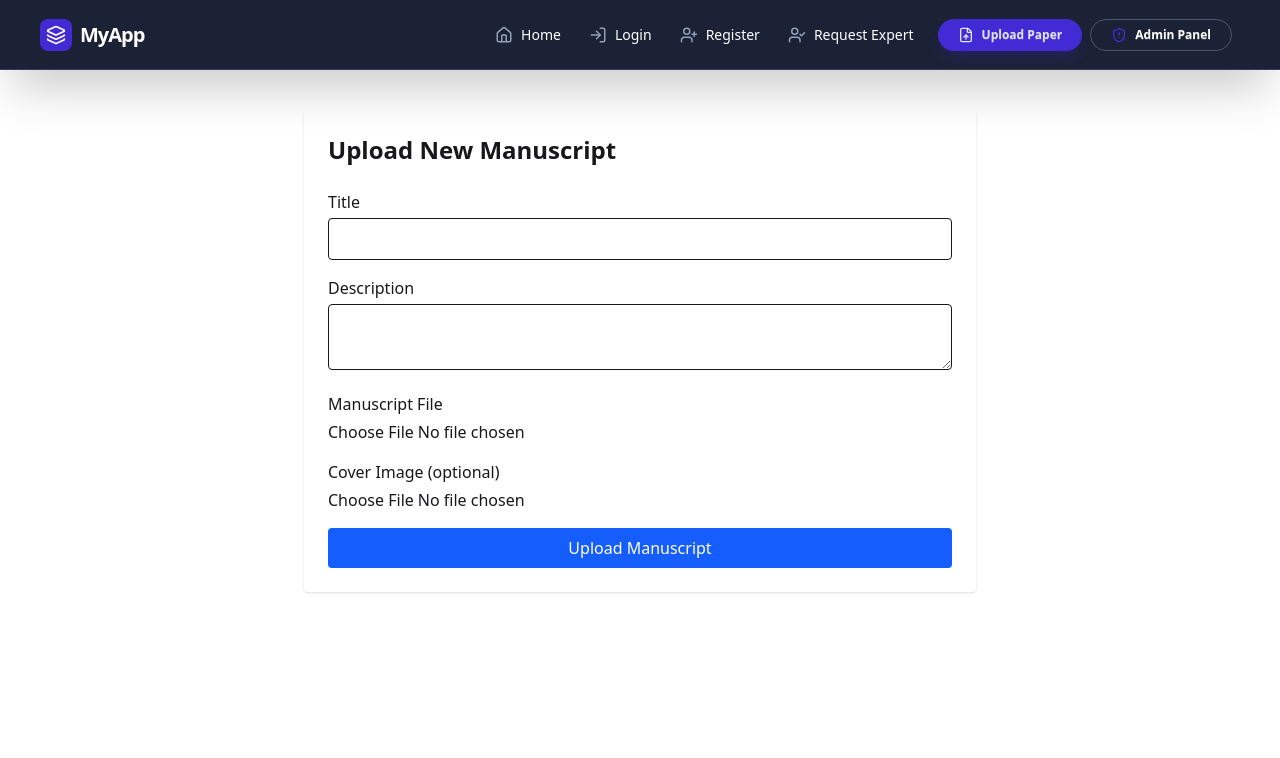
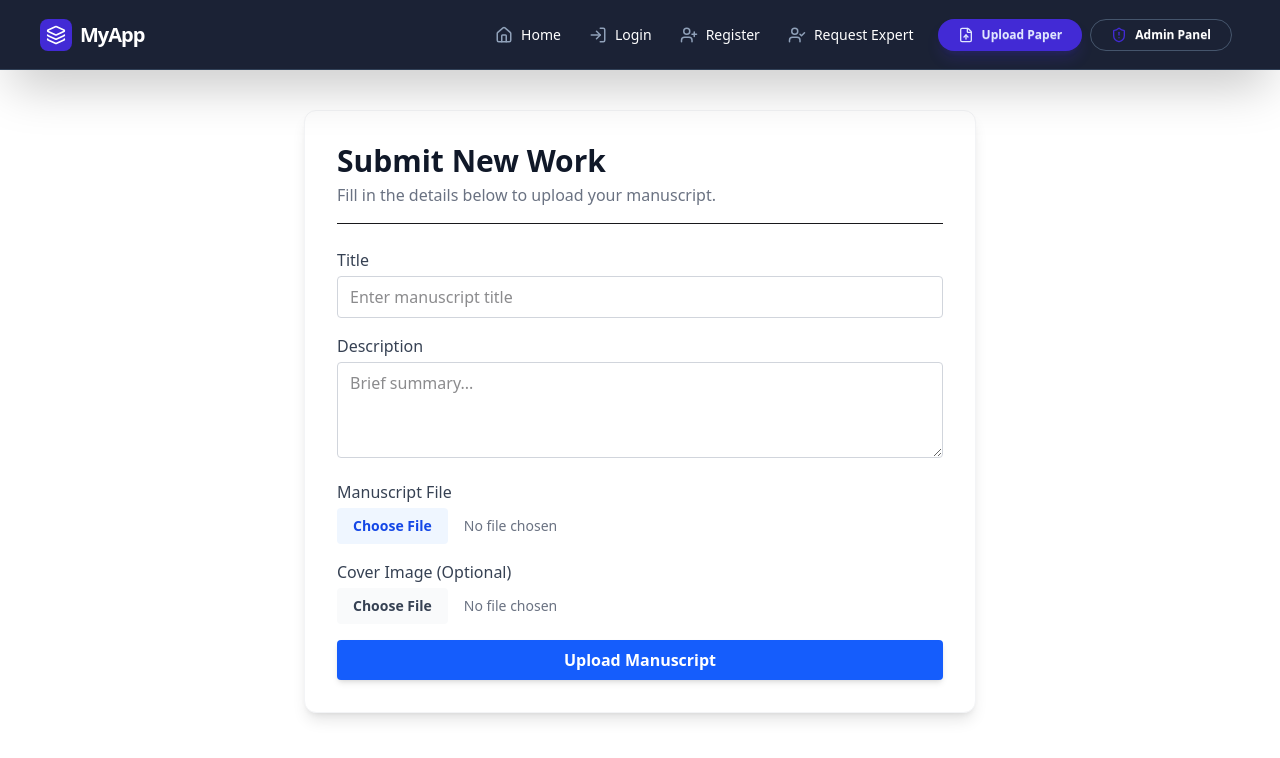
Before and after one commit to MuhammadZeb1/journal_app_frontend, a React app: page /upload-manuscript in a window 1280 px wide. Shown: the top 758 px of the page. Built offline with nearby package versions, Linux system fonts and the light colour scheme; the HTML template or start-up script is replaced by a standard one.

Commit message:
remove the error from the delete and the error state issue

```diff
--- a/src/components/author/ManuscriptCard.jsx
+++ b/src/components/author/ManuscriptCard.jsx
@@ -1,55 +1,112 @@
-import axios from 'axios'; // Import your axios instance or standard axios
- const ManuscriptCard = ({ manuscript, onDelete, onEdit }) => {
+import React from 'react';
+import axios from 'axios';
+import { FileText, Eye, Edit3, Trash2, Calendar, HardDrive } from 'lucide-react';
 
+const statusStyles = {
+  pending: "bg-amber-100 text-amber-700 border-amber-200",
+  submitted: "bg-blue-100 text-blue-700 border-blue-200",
+  under_review: "bg-purple-100 text-purple-700 border-purple-200",
+  accepted: "bg-emerald-100 text-emerald-700 border-emerald-200",
+  rejected: "bg-rose-100 text-rose-700 border-rose-200",
+  published: "bg-cyan-100 text-cyan-700 border-cyan-200",
+};
+
+const ManuscriptCard = ({ manuscript, onDelete, onEdit }) => {
   const handleViewFile = async () => {
     try {
-      // Use your auth token from localStorage
       const token = localStorage.getItem('token');
-
       const response = await axios.get(
         `http://localhost:5000/api/author/manuscripts/${manuscript._id}/file`,
         {
           headers: { Authorization: `Bearer ${token}` },
-          responseType: 'blob', // Critical for handling PDF/Images/Files
+          responseType: 'blob',
         }
       );
-
-      // Create a temporary URL for the file blob
       const file = new Blob([response.data], { type: manuscript.contentType });
       const fileURL = URL.createObjectURL(file);
-
-      // Open the file in a new tab
       window.open(fileURL, '_blank');
-
-      // Clean up the URL after a few seconds
       setTimeout(() => URL.revokeObjectURL(fileURL), 5000);
     } catch (error) {
       console.error("Error opening file:", error);
-      alert("Unauthorized: Please log in again.");
     }
   };
 
   return (
-    <div className="border p-4 rounded flex flex-col md:flex-row justify-between items-start md:items-center">
-      <div>
-        <h3 className="font-semibold text-lg">{manuscript.title}</h3>
-        {/* ... existing code ... */}
+    <div className="flex flex-col bg-white border border-gray-200 rounded-2xl shadow-sm hover:shadow-xl transition-all duration-300 overflow-hidden h-full group">
+
+      {/* 1. Top Section: Image/Thumbnail */}
+      <div className="relative h-48 w-full overflow-hidden bg-gray-100 border-b border-gray-100">
+        {manuscript.imageUrl ? (
+          <img
+            src={manuscript.imageUrl}
+            alt="Thumbnail"
+            className="w-full h-full object-cover group-hover:scale-105 transition-transform duration-500"
+          />
+        ) : (
+          <div className="w-full h-full flex flex-col items-center justify-center text-gray-300">
+            <FileText size={48} strokeWidth={1} />
+            <span className="text-xs mt-2 uppercase font-semibold">No Preview</span>
+          </div>
+        )}
+
+        {/* Status Badge Over Image */}
+        <div className="absolute top-3 right-3">
+          <span className={`px-3 py-1 rounded-full text-[10px] font-bold tracking-wider border shadow-sm ${statusStyles[manuscript.status]}`}>
+            {manuscript.status.replace("_", " ").toUpperCase()}
+          </span>
+        </div>
       </div>
 
-      <div className="flex space-x-2 mt-2 md:mt-0">
-        {/* Changed from <a> to <button> for authenticated request */}
+      {/* 2. Middle Section: Content */}
+      <div className="flex flex-col flex-1 p-5">
+        <h3 className="font-bold text-gray-900 text-lg line-clamp-1 mb-2">
+          {manuscript.title}
+        </h3>
+
+        <p className="text-gray-500 text-sm line-clamp-3 mb-4 flex-1">
+          {manuscript.description || "No description provided for this manuscript."}
+        </p>
+
+        {/* Metadata Grid */}
+        <div className="grid grid-cols-2 gap-2 py-3 border-t border-gray-50 text-[11px] text-gray-400 font-medium">
+          <div className="flex items-center">
+            <Calendar size={14} className="mr-1.5 text-indigo-500" />
+            {new Date(manuscript.createdAt).toLocaleDateString()}
+          </div>
+          <div className="flex items-center justify-end">
+            <HardDrive size={14} className="mr-1.5 text-indigo-500" />
+            {(manuscript.fileSize / 1024 / 1024).toFixed(2)} MB
+          </div>
+        </div>
+      </div>
+
+      {/* 3. Bottom Section: Action Bar */}
+      <div className="p-4 bg-gray-50/50 border-t border-gray-100 flex items-center justify-between gap-2">
         <button
           onClick={handleViewFile}
-          className="px-3 py-1 bg-green-600 text-white rounded hover:bg-green-700"
+          className="flex-1 flex items-center justify-center px-3 py-2 text-sm font-semibold text-white bg-indigo-600 rounded-lg hover:bg-indigo-700 transition-colors shadow-sm"
         >
+          <Eye size={16} className="mr-2" />
           View
         </button>
 
         {manuscript.status === "pending" && (
-          <>
-            <button onClick={() => onEdit(manuscript)} className="px-3 py-1 bg-blue-600 text-white rounded hover:bg-blue-700">Edit</button>
-            <button onClick={() => onDelete(manuscript._id)} className="px-3 py-1 bg-red-600 text-white rounded hover:bg-red-700">Delete</button>
-          </>
+          <div className="flex gap-2">
+            <button
+              onClick={() => onEdit(manuscript)}
+              className="p-2 text-gray-600 bg-white border border-gray-200 rounded-lg hover:bg-gray-100 transition-colors"
+              title="Edit"
+            >
+              <Edit3 size={18} />
+            </button>
+            <button
+              onClick={() => onDelete(manuscript._id)}
+              className="p-2 text-rose-600 bg-rose-50 border border-rose-100 rounded-lg hover:bg-rose-100 transition-colors"
+              title="Delete"
+            >
+              <Trash2 size={18} />
+            </button>
+          </div>
         )}
       </div>
     </div>
--- a/src/components/author/ManuscriptForm.jsx
+++ b/src/components/author/ManuscriptForm.jsx
@@ -1,4 +1,4 @@
-import { useState, useEffect } from "react";
+import { useState, useEffect, useRef } from "react";
 
 const ManuscriptForm = ({ initialData = {}, onSubmit, loading }) => {
   const [title, setTitle] = useState(initialData.title || "");
@@ -6,10 +6,18 @@ const ManuscriptForm = ({ initialData = {}, onSubmit, loading }) => {
   const [file, setFile] = useState(null);
   const [thumbnail, setThumbnail] = useState(null);
 
+  // Refs to manually clear file input fields
+  const fileInputRef = useRef(null);
+  const thumbInputRef = useRef(null);
+
   useEffect(() => {
-    setTitle(initialData.title || "");
-    setDescription(initialData.description || "");
-  }, [initialData]);
+    // Only reset state if we are actually loading an existing manuscript to EDIT
+    // This prevents the "disappearing text" issue when creating new ones
+    if (initialData._id) {
+      setTitle(initialData.title || "");
+      setDescription(initialData.description || "");
+    }
+  }, [initialData._id]); // Only trigger if the ID changes
 
   const handleSubmit = (e) => {
     e.preventDefault();
@@ -26,60 +34,76 @@ const ManuscriptForm = ({ initialData = {}, onSubmit, loading }) => {
 
     onSubmit(formData);
 
+    // Only clear form if it's a NEW upload (not an update)
     if (!initialData._id) {
       setTitle("");
       setDescription("");
       setFile(null);
       setThumbnail(null);
+      if (fileInputRef.current) fileInputRef.current.value = "";
+      if (thumbInputRef.current) thumbInputRef.current.value = "";
     }
   };
 
   return (
     <form onSubmit={handleSubmit} className="space-y-4">
       <div>
-        <label className="block font-medium mb-1">Title</label>
+        <label className="block font-medium mb-1 text-gray-700">Title</label>
         <input
           type="text"
           required
           value={title}
           onChange={(e) => setTitle(e.target.value)}
-          className="w-full border px-3 py-2 rounded"
+          placeholder="Enter manuscript title"
+          className="w-full border border-gray-300 px-3 py-2 rounded focus:ring-2 focus:ring-blue-500 outline-none"
         />
       </div>
 
       <div>
-        <label className="block font-medium mb-1">Description</label>
+        <label className="block font-medium mb-1 text-gray-700">Description</label>
         <textarea
           value={description}
           onChange={(e) => setDescription(e.target.value)}
-          className="w-full border px-3 py-2 rounded"
+          placeholder="Brief summary..."
+          className="w-full border border-gray-300 px-3 py-2 rounded h-24 focus:ring-2 focus:ring-blue-500 outline-none"
         />
       </div>
 
       <div>
-        <label className="block font-medium mb-1">
-          Manuscript File {initialData._id ? "(optional to replace)" : ""}
+        <label className="block font-medium mb-1 text-gray-700">
+          Manuscript File {initialData._id ? "(Optional: replace current)" : ""}
         </label>
-        <input type="file" onChange={(e) => setFile(e.target.files[0])} />
+        <input
+          type="file"
+          ref={fileInputRef}
+          onChange={(e) => setFile(e.target.files[0])}
+          className="w-full text-sm text-gray-500 file:mr-4 file:py-2 file:px-4 file:rounded file:border-0 file:text-sm file:font-semibold file:bg-blue-50 file:text-blue-700 hover:file:bg-blue-100"
+        />
       </div>
 
       <div>
-        <label className="block font-medium mb-1">
-          Cover Image (optional)
+        <label className="block font-medium mb-1 text-gray-700">
+          Cover Image (Optional)
         </label>
         <input
           type="file"
           accept="image/*"
+          ref={thumbInputRef}
           onChange={(e) => setThumbnail(e.target.files[0])}
+          className="w-full text-sm text-gray-500 file:mr-4 file:py-2 file:px-4 file:rounded file:border-0 file:text-sm file:font-semibold file:bg-gray-50 file:text-gray-700 hover:file:bg-gray-100"
         />
       </div>
 
       <button
         type="submit"
         disabled={loading}
-        className="w-full bg-blue-600 text-white py-2 rounded hover:bg-blue-700"
+        className={`w-full py-2 rounded font-bold transition-colors ${
+          loading
+            ? "bg-gray-400 cursor-not-allowed"
+            : "bg-blue-600 text-white hover:bg-blue-700 shadow-md"
+        }`}
       >
-        {loading ? "Submitting..." : initialData._id ? "Update Manuscript" : "Upload Manuscript"}
+        {loading ? "Processing..." : initialData._id ? "Update Manuscript" : "Upload Manuscript"}
       </button>
     </form>
   );
--- a/src/pages/author/UploadManuscript.jsx
+++ b/src/pages/author/UploadManuscript.jsx
@@ -1,6 +1,9 @@
 import { useDispatch, useSelector } from "react-redux";
 import ManuscriptForm from "../../components/author/ManuscriptForm.jsx";
 import { createManuscript } from "../../features/author/authorActions.jsx";
+
+// Define an empty object outside the component to keep a stable reference
+const NEW_MANUSCRIPT_DEFAULT = {};
 
 const UploadManuscript = () => {
   const dispatch = useDispatch();
@@ -11,12 +14,16 @@ const UploadManuscript = () => {
   };
 
   return (
-    <div className="max-w-2xl mx-auto mt-10 p-6 bg-white shadow rounded">
-      <h1 className="text-2xl font-bold mb-6">
-        Upload New Manuscript
-      </h1>
+    <div className="max-w-2xl mx-auto mt-10 p-8 bg-white shadow-lg rounded-xl border border-gray-100">
+      <div className="border-b pb-4 mb-6">
+        <h1 className="text-3xl font-extrabold text-gray-900">
+          Submit New Work
+        </h1>
+        <p className="text-gray-500 mt-1">Fill in the details below to upload your manuscript.</p>
+      </div>
 
       <ManuscriptForm
+        initialData={NEW_MANUSCRIPT_DEFAULT}
         onSubmit={handleCreate}
         loading={loading}
       />
```
